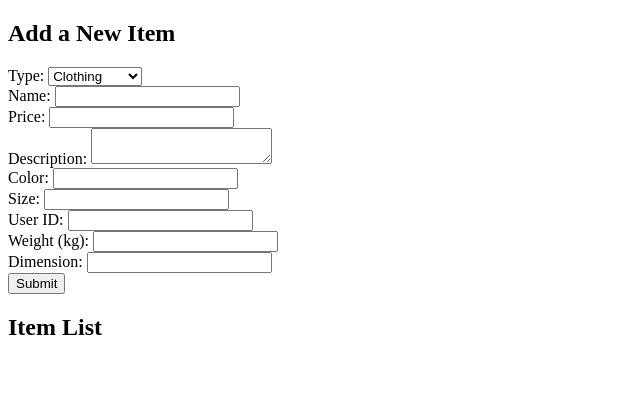
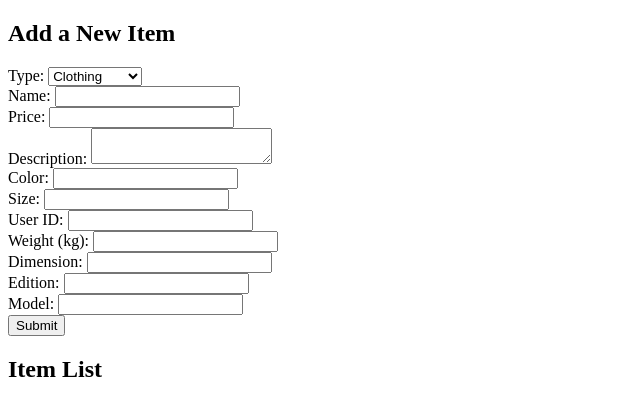
Before and after one commit to Jgalligan1/Exchange4Students, a website: page Z_SamplePage.html in a window 1280 px wide. Shown: the whole page, without its empty margins (0-640 px from the left). Drawn offline with Linux system fonts and the light colour scheme; no server answers.

Commit message:
Added model and edition fields

```diff
--- a/Z_SamplePage.html
+++ b/Z_SamplePage.html
@@ -41,6 +41,12 @@
         <label>Dimension:</label>
         <input type="text" id="dimension"><br>
 
+        <label>Edition:</label>
+        <input type="text" id="edition"><br>
+
+        <label>Model:</label>
+        <input type="text" id="model"><br>
+
         <button type="submit">Submit</button>
     </form>
 
@@ -60,7 +66,9 @@
                 size: document.getElementById("size").value || null,
                 user_id: document.getElementById("user_id").value || null,
                 weight: document.getElementById("weight").value || null,
-                dimension: document.getElementById("dimension").value || null
+                dimension: document.getElementById("dimension").value || null,
+                edition: document.getElementById("edition").value || null,
+                model: document.getElementById("model").value || null
             };
 
             fetch("http://localhost:3000/add-item", {
```
